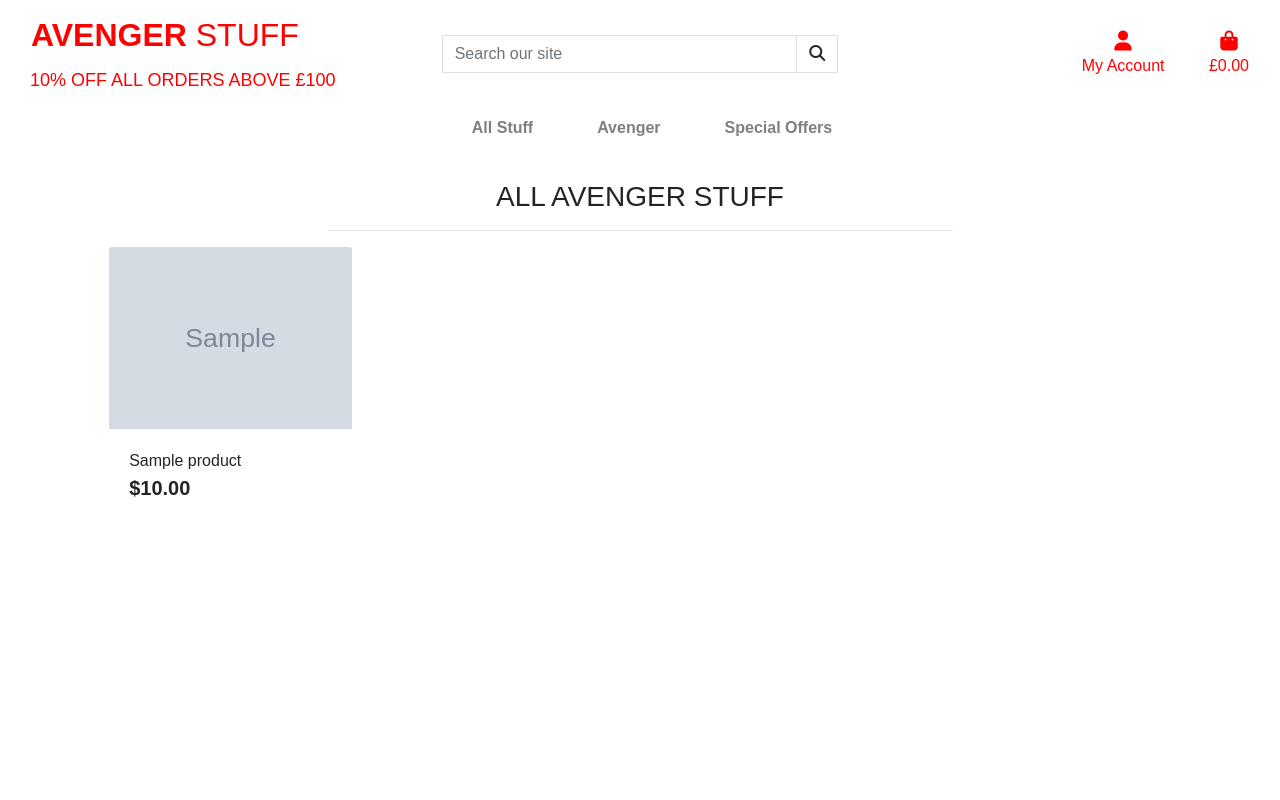
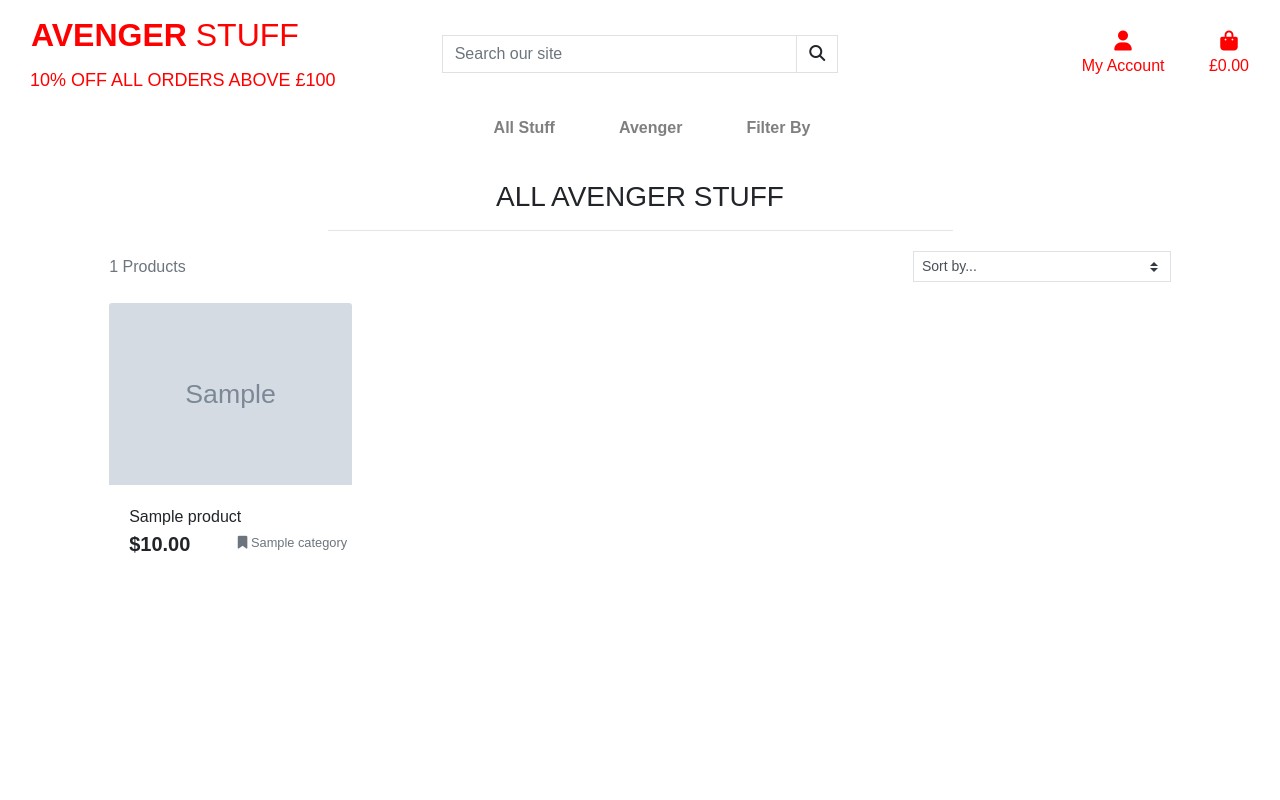
Before and after one commit to Code-Institute-Submissions/MichaelLetson-avenger_stuff_DecResub, a Django app: page /products/ in a window 1280 px wide. Run offline with Django 4.2, Linux system fonts and the light colour scheme; tables that the repository leaves empty hold one stand-in row (values such as "Sample post"); grey boxes marked "Sample" are stand-in pictures; some libraries are stand-ins or nearby versions.

Commit message:
Added product count function to products page

```diff
--- a/products/templates/products/products.html
+++ b/products/templates/products/products.html
@@ -21,7 +21,29 @@
     </div>
     <div class="row">
         <div class="product-container col-10 offset-1">
-            <div class="row mt-1 mb-2"></div>
+            <div class="row mt-1 mb-2">
+                <div class="col-12 col-md-6 my-auto order-md-last d-flex justify-content-center justify-content-md-end">
+                    <div class="sort-select-wrapper w-50">
+                        <select id="sort-selector" class="custom-select custom-select-sm rounded-0 border border-{% if current_sorting != 'None_None' %}info{% else %}black{% endif %}">
+                            <option value="reset" {% if current_sorting == 'None_None' %}selected{% endif %}>Sort by...</option>
+                            <option value="price_asc" {% if current_sorting == 'price_asc' %}selected{% endif %}>Price (low to high)</option>
+                            <option value="price_desc" {% if current_sorting == 'price_desc' %}selected{% endif %}>Price (high to low)</option>
+                            <option value="name_asc" {% if current_sorting == 'name_asc' %}selected{% endif %}>Name (A-Z)</option>
+                            <option value="name_desc" {% if current_sorting == 'name_desc' %}selected{% endif %}>Name (Z-A)</option>
+                            <option value="category_asc" {% if current_sorting == 'category_asc' %}selected{% endif %}>Category (A-Z)</option>
+                            <option value="category_desc" {% if current_sorting == 'category_desc' %}selected{% endif %}>Category (Z-A)</option>
+                        </select>
+                    </div>
+                </div>
+                <div class="col-12 col-md-6 order-md-first">
+                    <p class="text-muted mt-3 text-center text-md-left">
+                        {% if search_term or current_categories or current_sorting != 'None_None' %}
+                            <span class="small"><a href="{% url 'products' %}">Products Home</a> | </span>
+                        {% endif %}
+                        {{ products|length }} Products{% if search_term %} found for <strong>"{{ search_term }}"</strong>{% endif %}
+                    </p>
+                </div>
+            </div>
             <div class="row">
                 {% for product in products %}
                     <div class="col-sm-6 col-md-6 col-lg-4 col-xl-3">
@@ -43,6 +65,13 @@
                                     <div class="col">
                                         <p class="lead mb-0 text-left font-weight-bold">${{ product.price }}</p>
                                     </div>
+                                    {% if product.category %}
+                                    <p class="small mt-1 mb-0">
+                                        <a class="text-muted" href="{% url 'products' %}?category={{ product.category.name }}">
+                                            <i class="fas fa-bookmark"></i> {{ product.category.friendly_name }}
+                                        </a>
+                                    </p>
+                                    {% endif %}
                                 </div>
                             </div>
                         </div>
--- a/products/views.py
+++ b/products/views.py
@@ -11,8 +11,26 @@
     query = None
     categories = None
     avengers = None
+    sort = None
+    direction = None
 
     if request.GET:
+        if 'sort' in request.GET:
+            sortkey = request.GET['sort']
+            sort = sortkey
+            if sortkey == 'name':
+                sortkey = 'lower_name'
+                products = products.annotate(lower_name=Lower('name'))
+            if sortkey == 'category':
+                sortkey = 'category__name'
+            if sortkey == 'avenger':
+                sortkey = 'avenger__name'
+            if 'direction' in request.GET:
+                direction = request.GET['direction']
+                if direction == 'desc':
+                    sortkey = f'-{sortkey}'
+            products = products.order_by(sortkey)
+
         if 'category' in request.GET:
             categories = request.GET['category'].split(',')
             products = products.filter(category__name__in=categories)
@@ -34,11 +52,14 @@
             queries = Q(name__icontains=query)
             products = products.filter(queries)
 
+    current_sorting = f'{sort}_{direction}'
+
     context = {
         'products': products,
         'search_term': query,
         'current_categories': categories,
         'current_avengers': avengers,
+        'current_sorting': current_sorting,
     }
 
     return render(request, 'products/products.html', context)
--- a/templates/base.html
+++ b/templates/base.html
@@ -106,11 +106,6 @@
                 {% include 'includes/main-nav.html' %}
             </nav>
         </div>
-        <!-- <div class="row">
-            <h2 class="col" id="discount-message">
-                10% off all orders above £100
-            </h2>
-        </div> -->
     </header>
 
     {% if messages %}
--- a/templates/includes/main-nav.html
+++ b/templates/includes/main-nav.html
@@ -27,12 +27,12 @@
         </li>
         <li class="nav-item dropdown">
             <a class="logo-font font-weight-bold nav-link text-black" href="#" id="specials-link" data-toggle="dropdown" aria-haspopup="true" aria-expanded="false">
-                Special Offers
+                Filter By
             </a>
             <div class="dropdown-menu border-0" aria-labelledby="specials-link">
-                <a href="" class="dropdown-item">New Arrivals</a>
-                <a href="" class="dropdown-item">Clearance</a>
-                <a href="" class="dropdown-item">All Specials</a>
+                <a href="{% url 'products' %}?sort=price&direction=asc" class="dropdown-item">Price</a>
+                <a href="{% url 'products' %}?sort=category&direction=asc" class="dropdown-item">Category</a>
+                <a href="{% url 'products' %}?sort=avenger&direction=asc" class="dropdown-item">Avenger Name</a>
             </div>
         </li>
     </ul>
```
Also changed, not shown: products/templates/products/product_detail.html (+8 -0 lines).
